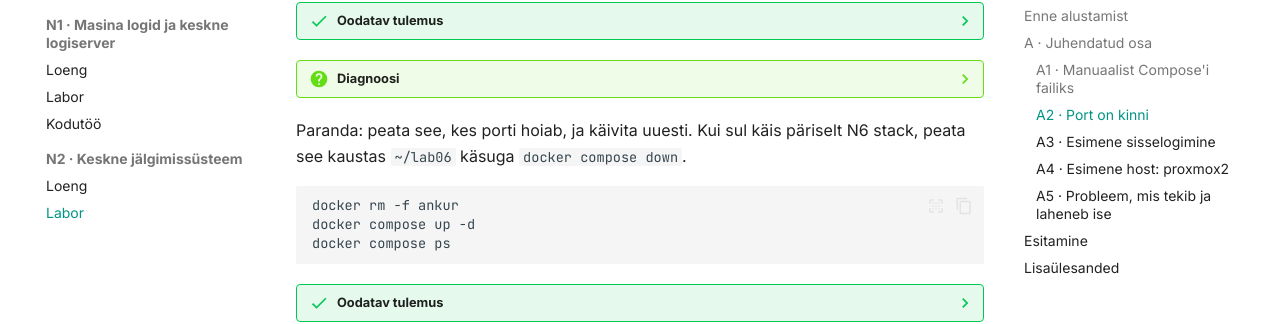
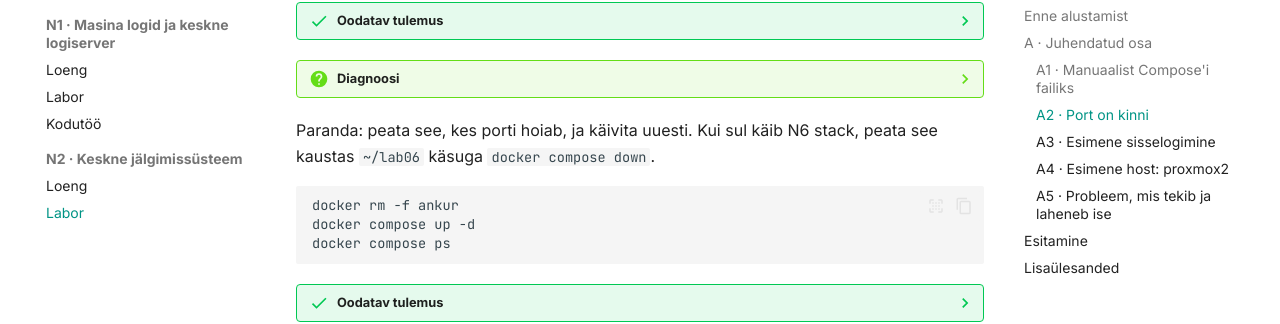
Before and after one commit to hkhk-monitoring/monitoring, an MkDocs documentation site: the page built from docs/week02/lab.md, in a window 1280 px wide and 900 px high, scrolled down 4451 px. Shown: the part 140-464 px from the top of the window. Built offline with MkDocs 1.6.1 and Material for MkDocs 9.7.7, drawn with Linux system fonts in a browser that asks for light colours; comment, search, counter and statistics services are not loaded.

Commit message:
N2 praktikum

````diff
--- a/docs/week02/lab.md
+++ b/docs/week02/lab.md
@@ -195,7 +195,7 @@ docker compose ps -a
 ??? question "Diagnoosi"
     Kes hoiab porti 8080? Leia see kahel viisil: `docker ps` (konteinerite pordid) ja `sudo ss -ltnp | grep 8080` (kõik, mis masinas kuulab). Miks tasub osata mõlemat?
 
-Paranda: peata see, kes porti hoiab, ja käivita uuesti. Kui sul käis päriselt N6 stack, peata see kaustas `~/lab06` käsuga `docker compose down`.
+Paranda: peata see, kes porti hoiab, ja käivita uuesti. Kui sul käib N6 stack, peata see kaustas `~/lab06` käsuga `docker compose down`.
 
 ```bash
 docker rm -f ankur
````
